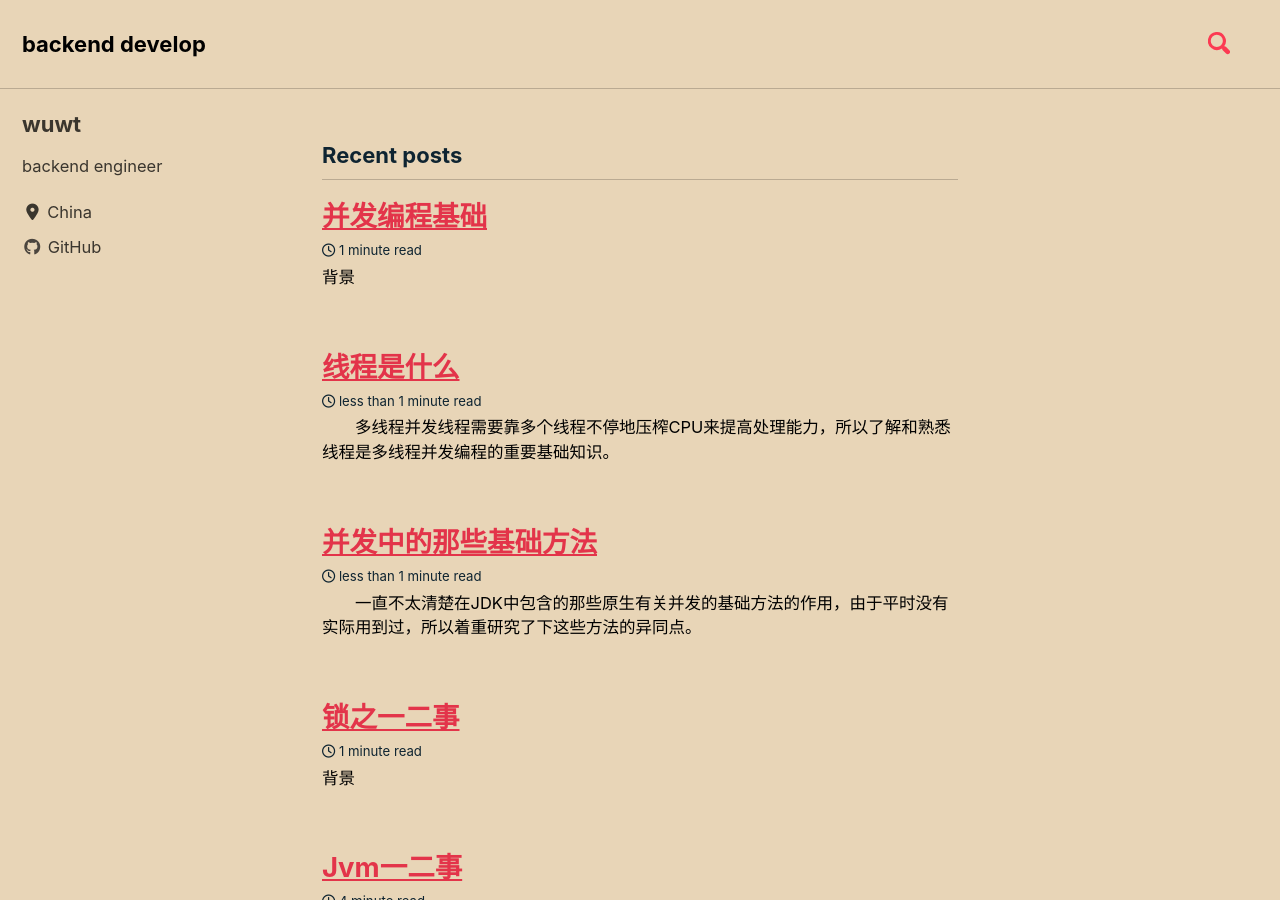
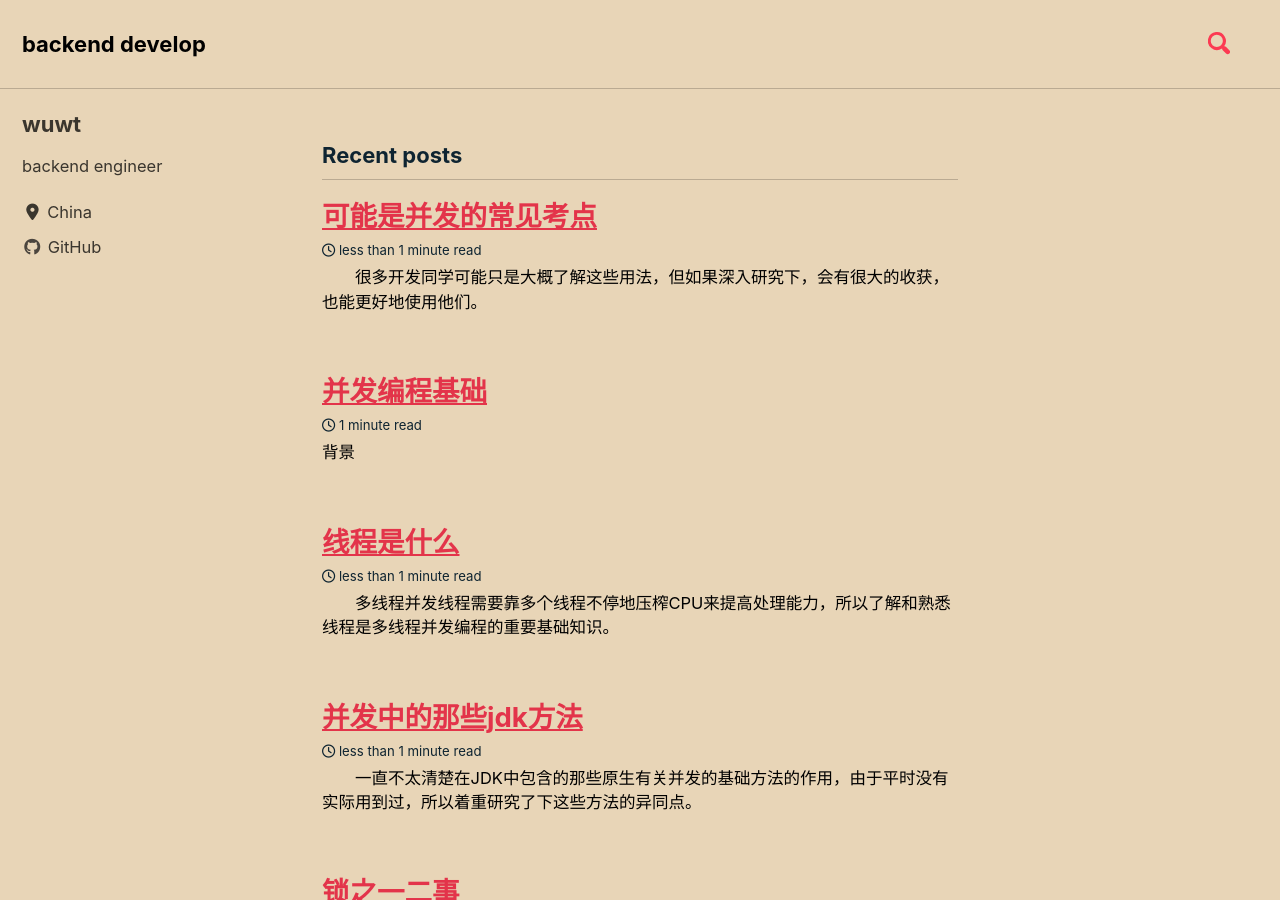
Before and after one commit to wuwtBeyond/wuwtBeyond.github.io, a Jekyll site: the page built from index.html, in a window 1280 px wide and 900 px high. Built offline with Jekyll 4.4.1, drawn with Linux system fonts in a browser that asks for light colours; cached includes are drawn as plain includes; nearby versions of some CDN libraries; the list of posts is cut into pages by our own code; some of the changed text lies outside the part shown.

Commit message:
update 更新文章

```diff
--- /dev/null
+++ b/_posts/2020-09-05-可能是并发的常见考点.md
@@ -0,0 +1,23 @@
+<font size="3">
+&emsp;&emsp;很多开发同学可能只是大概了解这些用法，但如果深入研究下，会有很大的收获，也能更好地使用他们。<br>
+</font>
+
+##### 并发编程的潜在问题
+<font size="3">
+&emsp;&emsp;当一个线程调用了某对象的wait方法时，该线程会被阻塞挂起，直到发生下面几件事情之一才返回：<br>
+&emsp;&emsp;1. 其它线程调用了该共享对象的notify或者notifyAll方法。<br>
+&emsp;&emsp;2. 其它线程调用了该线程的interrupt方法，该线程抛出InterruptedException异常返回。<br>
+
+&emsp;&emsp;如果线程调用wait方法时，没有事先获取该对象的监视器锁，则线程调用wait方法时会抛出IllegalMonitorStateException。<br>
+
+&emsp;&emsp;当前线程调用共享变量的wait的方法后，只会释放当前共享变量的锁，如果当前线程还持有其它共享变量的锁，则这些锁是不会被释放。<br>
+
+PS：wait(long timeout)方法<br>
+
+&emsp;&emsp;相比于wait函数，多了一个超时参数，不同之处在于，如果一个线程调用共享对象的wait方法挂起后，没有在指定的timeout内被其它的线程调用该共享变量的notify或notifyAll方法唤醒，该函数会因为超时而返回。
+</font>
+
+##### 参考
+<font size="3">
+《并发编程之美》
+</font>
```
Also changed, not shown: _posts/2020-07-07-并发中的那些JDK方法.md (renamed from _posts/2020-07-07-并发中的那些基础方法.md, +0 -1 lines).
